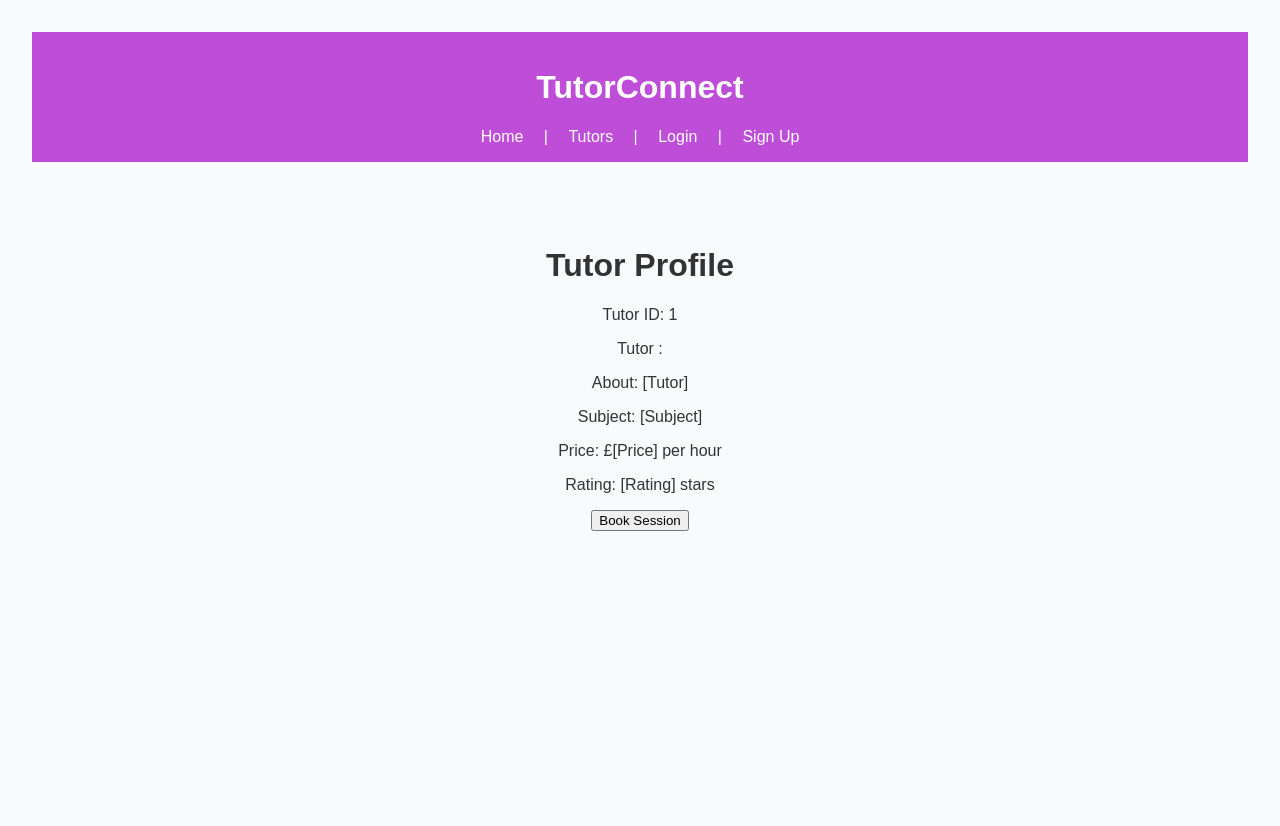
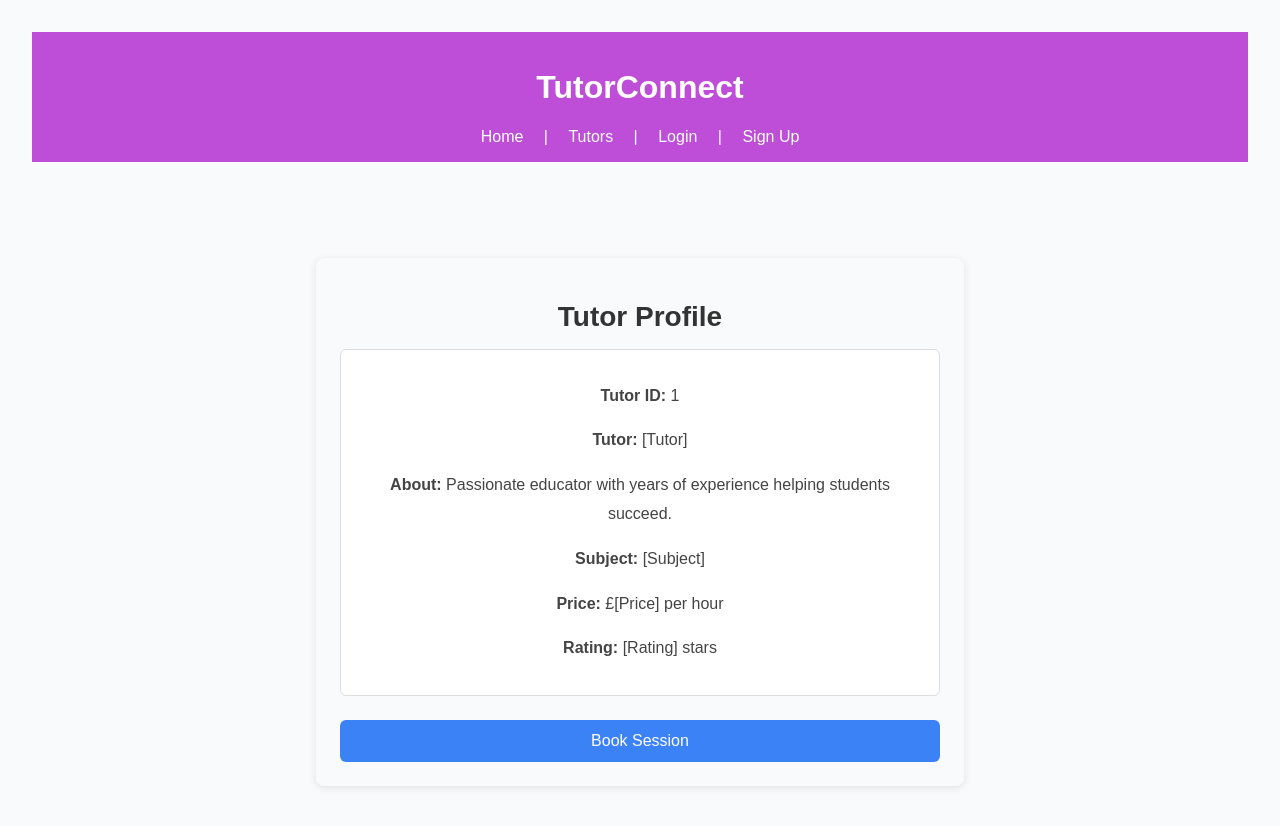
Before and after one commit to L0af1/Website, a Vue app in the folder Tutor/: page /tutor/1 in a window 1280 px wide. Shown: the top 826 px of the page. Before the commit the page ends 800 px from the top, so only its background shows below. Built offline with nearby package versions, Linux system fonts and the light colour scheme.

Commit message:
updated tutor profile
got rid of tailwind but kept the old code for self reflection.

```diff
--- a/Tutor/src/TutorProfile.vue
+++ b/Tutor/src/TutorProfile.vue
@@ -1,13 +1,10 @@
+<!--
 <template>
     <div class="p-6">
       <h1 class="text-2xl font-bold mb-4">Tutor Profile</h1>
 
 
-    <!-- <p>Tutor ID: {{ tutorId }}</p>
-    <p>Tutor: {{ tutor.name }}</p>
-    <p>Subject: {{ tutor.subject }}</p>
-    <p>Price: ${{ tutor.price }} per hour</p>
-    <p>Rating: {{ tutor.rating }} stars</p> -->
+
 
 
 
@@ -35,4 +32,81 @@
   const tutorId = route.params.id
   </script>
 
-  <!-- Added the about section and book session button -->
+ Added the about section and book session button -->
+
+ <template>
+  <div class="tutor-profile">
+    <h1 class="profile-title">Tutor Profile</h1>
+
+    <div class="profile-details">
+      <p><strong>Tutor ID:</strong> {{ tutorId }}</p>
+      <p><strong>Tutor:</strong> {{ name || '[Tutor]' }}</p>
+      <p><strong>About:</strong> Passionate educator with years of experience helping students succeed.</p>
+      <p><strong>Subject:</strong> [Subject]</p>
+      <p><strong>Price:</strong> £[Price] per hour</p>
+      <p><strong>Rating:</strong> [Rating] stars</p>
+    </div>
+
+    <button class="book-button">
+      Book Session
+    </button>
+  </div>
+</template>
+
+<script setup>
+import { useRoute } from 'vue-router'
+
+const route = useRoute()
+const tutorId = route.params.id
+</script>
+
+<style scoped>
+/* Main container */
+.tutor-profile {
+  padding: 1.5rem; /* same as p-6 */
+  max-width: 600px;
+  margin: 2rem auto;
+  background-color: #f9fafb;
+  border-radius: 8px;
+  box-shadow: 0 2px 8px rgba(0, 0, 0, 0.1);
+}
+
+/* Title */
+.profile-title {
+  font-size: 1.75rem; /* same as text-2xl */
+  font-weight: bold;
+  margin-bottom: 1rem; /* same as mb-4 */
+  color: #333;
+  text-align: center;
+}
+
+/* Text content */
+.profile-details {
+  line-height: 1.8;
+  font-size: 1rem;
+  color: #444;
+  background-color: #fff;
+  padding: 1rem 1.5rem;
+  border-radius: 6px;
+  border: 1px solid #ddd;
+}
+
+/* Book button */
+.book-button {
+  margin-top: 1.5rem; /* same as mt-4 */
+  display: block;
+  width: 100%;
+  padding: 0.75rem 1rem; /* same as px-4 py-2 */
+  background-color: #3b82f6; /* blue-500 */
+  color: white;
+  border: none;
+  border-radius: 6px;
+  font-size: 1rem;
+  cursor: pointer;
+  transition: background-color 0.3s;
+}
+
+.book-button:hover {
+  background-color: #2563eb; /* blue-600 */
+}
+</style>
```
